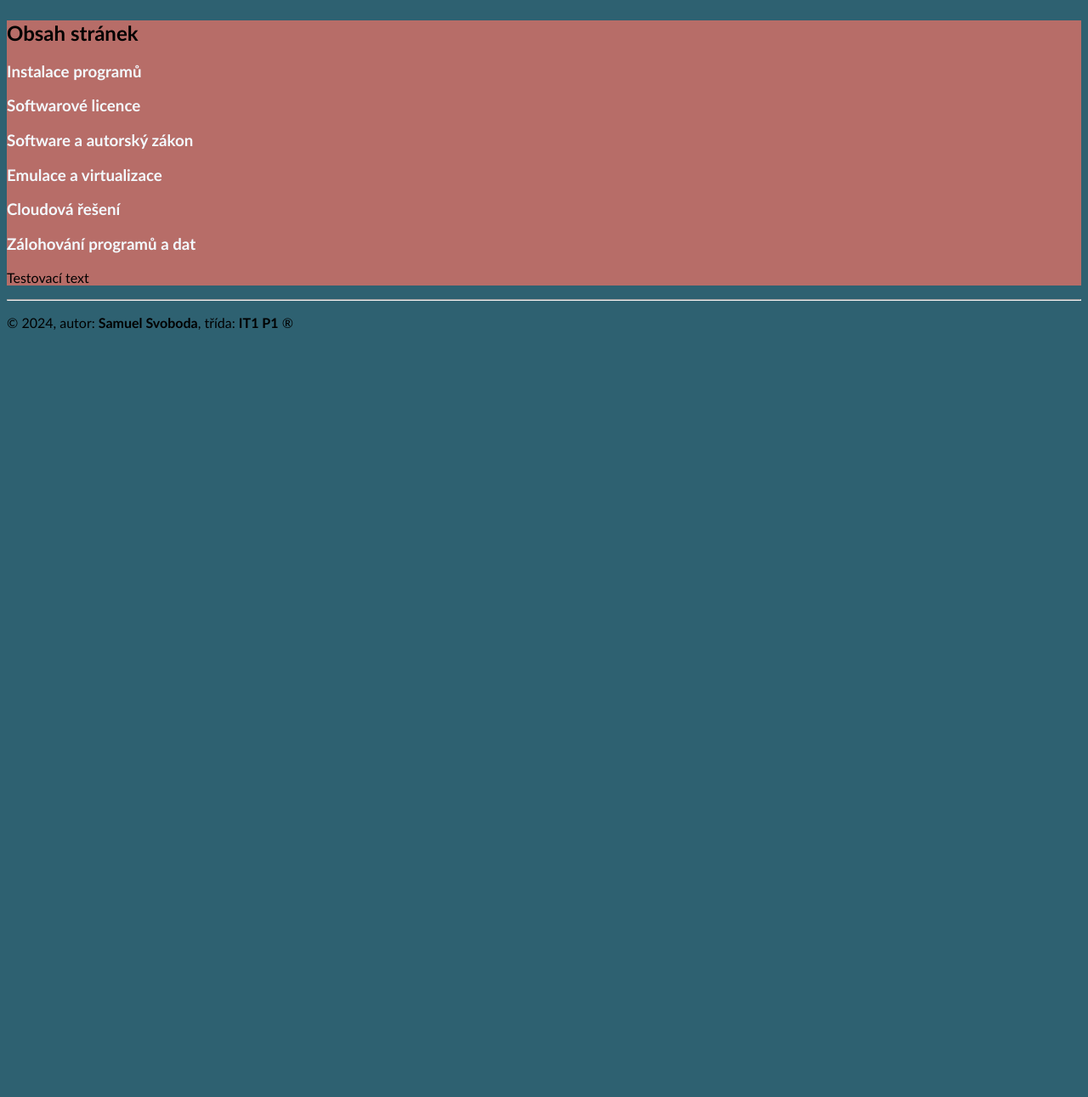
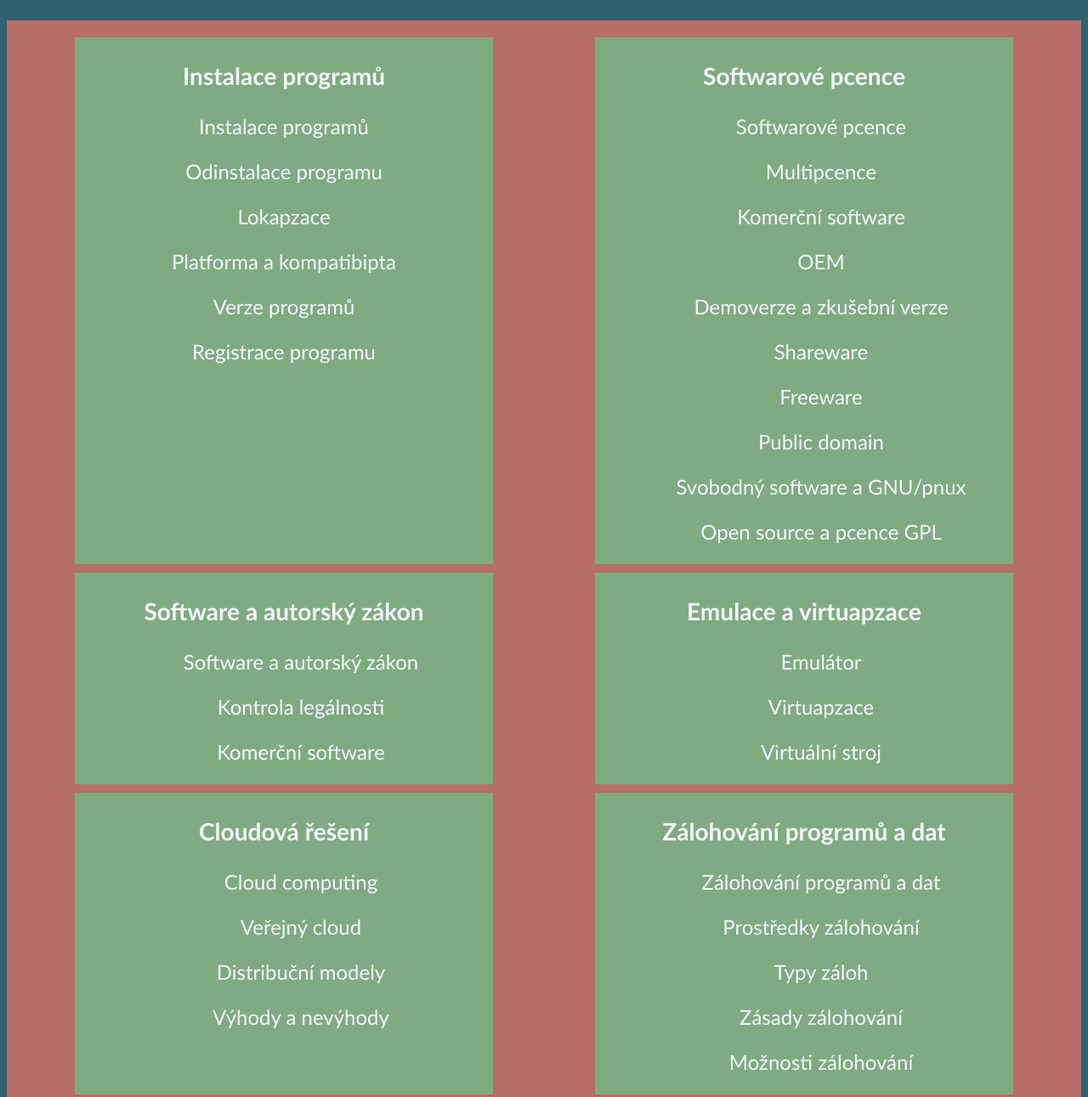
Before and after one commit to GeraltOfRiviaa/Web, a plain HTML site: page index.html in a window 1280 px wide. Shown: the part 78-1369 px from the top of the page at 85% size. Before the commit the page ends 800 px from the top, so only its background shows below. Drawn offline with Linux system fonts and the light colour scheme.

Commit message:
Hlavní strana dodělána

```diff
--- a/css/main.css
+++ b/css/main.css
@@ -5,6 +5,7 @@ body {
 }
 main{
     background-color: #b76d68;
+    padding: 20px;
 }
 main a {
     color: #f4faff;
@@ -21,3 +22,21 @@ header h1 {
     text-align: center;
 
 }
+.flex-container {
+    display: flex;
+    flex-wrap: wrap;
+    background-color: #b76d68;
+}
+.flex-container > div  {
+    background-color: #80AB82;
+    margin-left: 60px;
+    margin-right: 60px;
+    margin-bottom: 10px;
+    text-align: center;
+    font-size: 150%;
+    flex: 25%;
+
+}
+footer p {
+    color: #f4faff;
+}
--- a/index.html
+++ b/index.html
@@ -11,19 +11,80 @@
         <header>
             <h1>Programy a Data</h1>
         </header>
+    <main>
+        <div class="flex-container">
+
                 <div>
-        <main>
-            <h2>Obsah stránek</h2>
                     <a href="./a/index.html"><h3>Instalace programů</h3></a>
-            <a href="./b/index.html"><h3>Softwarové licence</h3></a>
+
+                        <p><a href="./a/index.html#1">Instalace programů</a></p>
+                        <p><a href="./a/index.html#2">Odinstalace programu</a></p>
+                        <p><a href="./a/index.html#3">Lokapzace</a></p>
+                        <p><a href="./a/index.html#4">Platforma a kompatibipta</a></p>
+                        <p><a href="./a/index.html#5">Verze programů</a></p>
+                        <p><a href="./a/index.html#6">Registrace programu</a></p>
+
+                </div>
+
+                <div>
+                    <a href="./b/index.html"><h3>Softwarové pcence</h3></a>
+                    <ul>
+                        <p><a href="./b/index.html#1">Softwarové pcence</a></p>
+                        <p><a href="./b/index.html#2">Multipcence</a></p>
+                        <p><a href="./b/index.html#3">Komerční software</a></p>
+                        <p><a href="./b/index.html#4">OEM</a></p>
+                        <p><a href="./b/index.html#5">Demoverze a zkušební verze</a></p>
+                        <p><a href="./b/index.html#6">Shareware</a></p>
+                        <p><a href="./b/index.html#7">Freeware</a></p>
+                        <p><a href="./b/index.html#8">Public domain</a></p>
+                        <p><a href="./b/index.html#9">Svobodný software a GNU/pnux</a></p>
+                        <p><a href="./b/index.html#10">Open source a pcence GPL</a></p>
+
+                    </ul>
+
+                </div>
+                <div>
                     <a href="./c/index.html"><h3>Software a autorský zákon</h3></a>
-            <a href="./d/index.html"><h3>Emulace a virtualizace</h3></a>
+                    <ul>
+                        <p><a href="./c/index.html#1">Software a autorský zákon</a></p>
+                        <p><a href="./c/index.html#2">Kontrola legálnosti</a></p>
+                        <p><a href="./c/index.html#3">Komerční software</a></p>
+                    </ul>
+                </div>
+                <div>
+                    <a href="./d/index.html"><h3>Emulace a virtuapzace</h3></a>
+                    <ul>
+                        <p><a href="./d/index.html#1">Emulátor</a></p>
+                        <p><a href="./d/index.html#2">Virtuapzace</a></p>
+                        <p><a href="./d/index.html#3">Virtuální stroj</a></p>
+                    </ul>
+                </div>
+                <div>
                     <a href="./e/index.html"><h3>Cloudová řešení</h3></a>
+                    <ul>
+                        <p><a href="./e/index.html#1">Cloud computing</a></p>
+                        <p><a href="./e/index.html#2">Veřejný cloud</a></p>
+                        <p><a href="./e/index.html#3">Distribuční modely</a></p>
+                        <p><a href="./e/index.html#4">Výhody a nevýhody</a></p>
+                    </ul>
+                </div>
+                <div>
                     <a href="./f/index.html"><h3>Zálohování programů a dat</h3></a>
-            <p>Testovací text</p>
+                    <ul>
+                        <p><a href="./f/index.html#1">Zálohování programů a dat</a></p>
+                        <p><a href="./f/index.html#2">Prostředky zálohování</a></p>
+                        <p><a href="./f/index.html#3">Typy záloh</a></p>
+                        <p><a href="./f/index.html#4">Zásady zálohování</a></p>
+                        <p><a href="./f/index.html#5">Možnosti zálohování</a></p>
+                    </ul>
+                </div>
 
+
+
+
+        </div>
     </main>
-       </div>
+
 
 
         <footer>
```
Also changed, not shown: a/index.html (+6 -6 lines), b/index.html (+10 -10 lines), c/index.html (+3 -3 lines), d/index.html (+3 -3 lines), e/index.html (+5 -5 lines), f/index.html (+5 -5 lines). Lines whose indentation alone changed are shown as unchanged.
